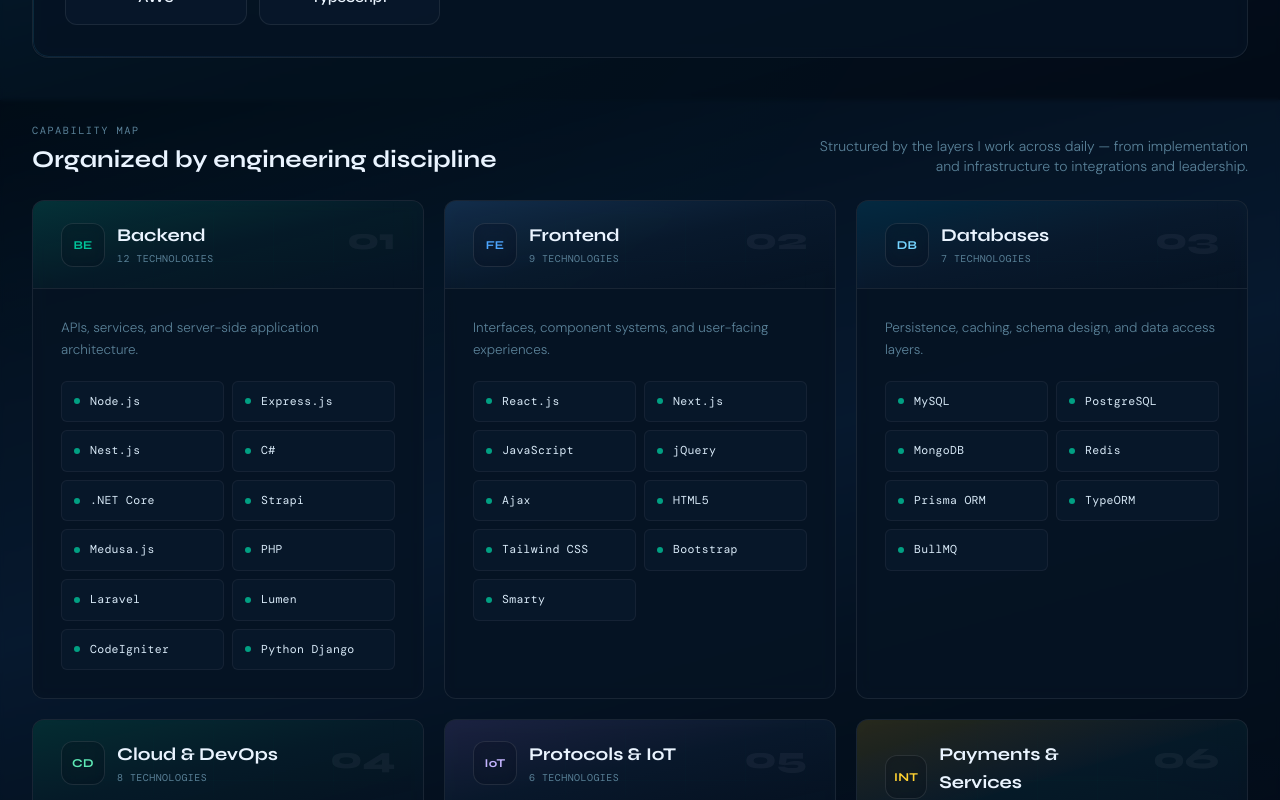
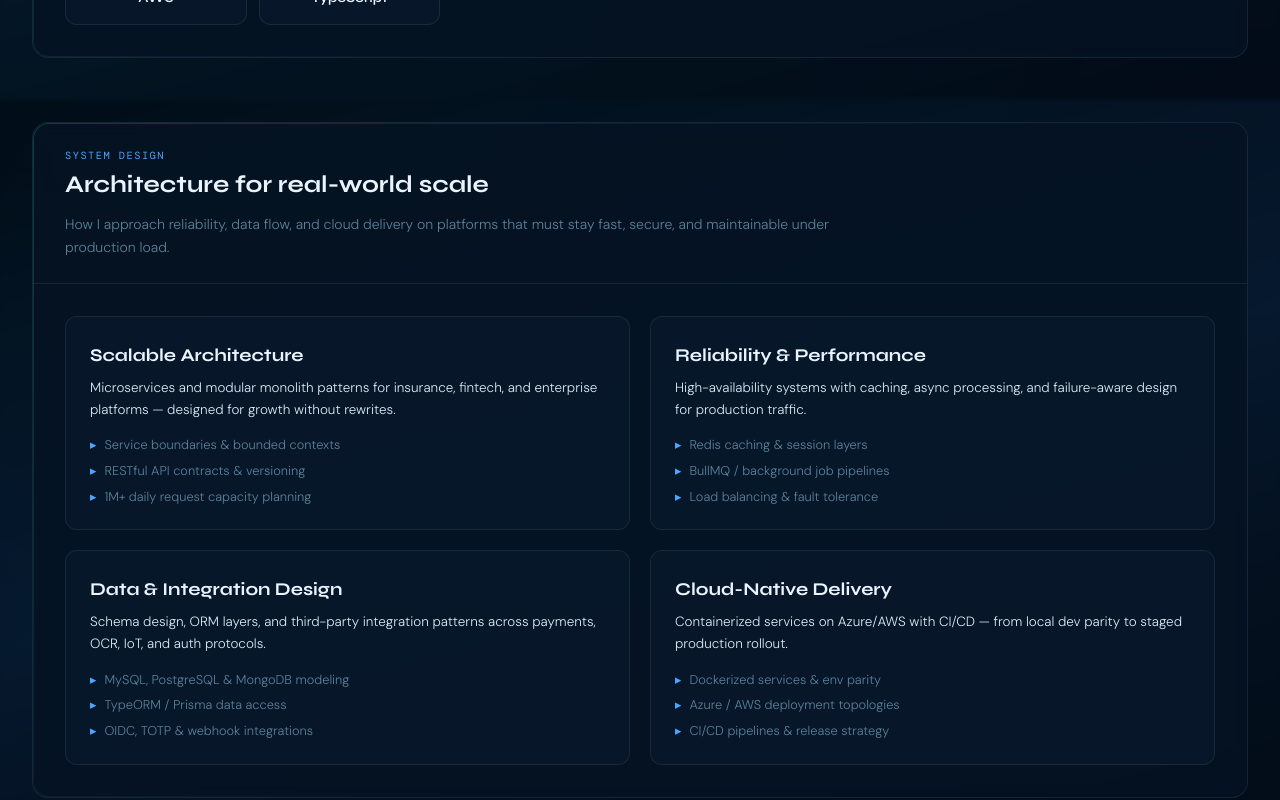
Before and after one commit to sumitchatterjee502/sumitchatterjee502.github.io, a Next.js app in the folder portfolio/: page / in a window 1280 px wide. Shown: the part 3900-4700 px from the top of the page. Built offline with nearby package versions, Linux system fonts and the light colour scheme.

Commit message:
add resolvation 4

```diff
--- a/portfolio/components/sections/Skills.tsx
+++ b/portfolio/components/sections/Skills.tsx
@@ -1,4 +1,4 @@
-import { skillGroups } from "@/data/portfolio";
+import { skillGroups, systemDesignFocus } from "@/data/portfolio";
 import { SectionShell } from "@/components/layout/SectionShell";
 import { SkillGroupCard } from "@/components/ui/SkillGroupCard";
 import { SectionHeading } from "@/components/ui/SectionHeading";
@@ -64,6 +64,50 @@
         </div>
       </RevealOnScroll>
 
+      <RevealOnScroll>
+        <div className={`skill-feature ${panelClass} border-accent-blue/20`}>
+          <div className="border-b border-border px-5 py-5 sm:px-7 md:px-8 md:py-6">
+            <p className="font-mono text-[0.65rem] uppercase tracking-[0.14em] text-accent-blue">
+              System Design
+            </p>
+            <h3 className="mt-1 font-display text-lg font-bold text-heading sm:text-xl md:text-2xl">
+              Architecture for real-world scale
+            </h3>
+            <p className="mt-3 max-w-3xl text-sm font-light leading-relaxed text-muted">
+              How I approach reliability, data flow, and cloud delivery on
+              platforms that must stay fast, secure, and maintainable under
+              production load.
+            </p>
+          </div>
+          <div className="grid gap-4 p-4 sm:grid-cols-2 sm:p-6 md:gap-5 md:p-8 lg:grid-cols-2">
+            {systemDesignFocus.map((area) => (
+              <article
+                key={area.title}
+                className="rounded-xl border border-border bg-surface-elevated/50 p-5 transition-colors hover:border-accent-blue/25 sm:p-6"
+              >
+                <h4 className="font-display text-base font-bold text-heading sm:text-lg">
+                  {area.title}
+                </h4>
+                <p className="mt-2 text-[0.84rem] font-light leading-relaxed text-text">
+                  {area.description}
+                </p>
+                <ul className="mt-4 space-y-2">
+                  {area.highlights.map((item) => (
+                    <li
+                      key={item}
+                      className="flex gap-2 text-[0.8rem] font-light leading-snug text-muted"
+                    >
+                      <span className="font-mono text-accent-blue">▸</span>
+                      <span>{item}</span>
+                    </li>
+                  ))}
+                </ul>
+              </article>
+            ))}
+          </div>
+        </div>
+      </RevealOnScroll>
+
       <div className="space-y-6">
         <SubsectionHeader
           eyebrow="Capability Map"
--- a/portfolio/components/ui/ProjectCard.tsx
+++ b/portfolio/components/ui/ProjectCard.tsx
@@ -23,6 +23,9 @@
 }) {
   const style = getCategoryStyle(project.category);
   const initials = getProjectInitials(project.title);
+  const customPanelLabel = project.panelLabel?.trim();
+  const panelLabel = customPanelLabel || initials;
+  const useCompactPanelLabel = panelLabel.length > 4;
 
   return (
     <div
@@ -42,7 +45,7 @@
       />
       <div className="hero-grid-bg absolute inset-0 opacity-60" aria-hidden="true" />
 
-      <div className="relative flex h-full flex-col justify-between p-5 md:p-6">
+      <div className="relative flex min-h-full flex-col justify-between p-5 md:p-6">
         <div className="flex items-start justify-between gap-3">
           <span
             className={cn(
@@ -59,14 +62,34 @@
           )}
         </div>
 
+        {customPanelLabel ? (
+          <>
+            <div className="flex flex-1 items-center justify-center px-2 py-4">
+              <p className="text-center font-display text-base font-bold leading-snug text-heading/35 sm:text-lg md:text-xl">
+                {customPanelLabel}
+              </p>
+            </div>
+            <p className="font-mono text-[0.65rem] uppercase tracking-wider text-muted">
+              {project.role}
+            </p>
+          </>
+        ) : (
           <div className="flex items-end justify-between gap-4">
             <p className="max-w-[70%] font-mono text-[0.65rem] uppercase tracking-wider text-muted">
               {project.role}
             </p>
-          <span className="font-display text-4xl font-extrabold tracking-tight text-heading/15 md:text-5xl">
-            {initials}
+            <span
+              className={cn(
+                "text-right leading-tight text-heading/20",
+                useCompactPanelLabel
+                  ? "max-w-[58%] font-display text-sm font-bold sm:text-base md:text-[0.95rem]"
+                  : "font-display text-4xl font-extrabold tracking-tight md:text-5xl",
+              )}
+            >
+              {panelLabel}
             </span>
           </div>
+        )}
       </div>
     </div>
   );
--- a/portfolio/data/portfolio.ts
+++ b/portfolio/data/portfolio.ts
@@ -203,6 +203,62 @@
       "Architecture Design",
     ],
   },
+  {
+    title: "System Design",
+    skills: [
+      "Microservices",
+      "Modular Monolith",
+      "High Availability",
+      "Load Balancing",
+      "Redis Caching",
+      "Message Queues",
+      "API Versioning",
+      "Database Scaling",
+    ],
+  },
+] as const;
+
+export const systemDesignFocus = [
+  {
+    title: "Scalable Architecture",
+    description:
+      "Microservices and modular monolith patterns for insurance, fintech, and enterprise platforms — designed for growth without rewrites.",
+    highlights: [
+      "Service boundaries & bounded contexts",
+      "RESTful API contracts & versioning",
+      "1M+ daily request capacity planning",
+    ],
+  },
+  {
+    title: "Reliability & Performance",
+    description:
+      "High-availability systems with caching, async processing, and failure-aware design for production traffic.",
+    highlights: [
+      "Redis caching & session layers",
+      "BullMQ / background job pipelines",
+      "Load balancing & fault tolerance",
+    ],
+  },
+  {
+    title: "Data & Integration Design",
+    description:
+      "Schema design, ORM layers, and third-party integration patterns across payments, OCR, IoT, and auth protocols.",
+    highlights: [
+      "MySQL, PostgreSQL & MongoDB modeling",
+      "TypeORM / Prisma data access",
+      "OIDC, TOTP & webhook integrations",
+    ],
+  },
+  {
+    title: "Cloud-Native Delivery",
+    description:
+      "Containerized services on Azure/AWS with CI/CD — from local dev parity to staged production rollout.",
+    highlights: [
+      "Dockerized services & env parity",
+      "Azure / AWS deployment topologies",
+      "CI/CD pipelines & release strategy",
+    ],
+  },
 ] as const;
 
 export type ProjectCategory =
@@ -228,6 +284,8 @@
   liveUrl?: string;
   repoUrl?: string;
   featured?: boolean;
+  /** Optional label on the project visual panel (instead of title initials). */
+  panelLabel?: string;
 }
 
 export const projects: Project[] = [
@@ -236,6 +294,7 @@
     category: "Fintech",
     featured: true,
     title: "Indigo Kiosk Admin Portal",
+    panelLabel: "Kiosk Admin Portal",
     role: "Team Lead / Full-Stack Developer",
     description:
       "Centralized management platform for monitoring and administering payment kiosks, transactions, users, configurations, and operational activities across the kiosk network.",
@@ -257,7 +316,8 @@
   {
     id: "lens-manufacturing",
     category: "Manufacturing",
-    title: "Lens Manufacturing Platform",
+    title: "Vimco",
+    panelLabel: "Vimco",
     role: "Project Manager / Team Lead",
     description:
       "Web-based lens manufacturing and operations platform for production workflows, order processing, inventory management, and operational activities.",
@@ -280,7 +340,8 @@
     id: "sis",
     category: "Enterprise",
     featured: true,
-    title: "SIS",
+    title: "SIS GCC (SA)",
+    panelLabel: "SIS GCC (SA)",
     role: "Team Lead / Full-Stack Developer / Project Manager",
     description:
       "Scalable enterprise platform with microservices architecture — Mobile App API, Client Portal, and Operation Portal for field operations and client workflows.",
@@ -304,6 +365,7 @@
     id: "stafingo-website",
     category: "Recruitment",
     title: "StafinGo Website",
+    panelLabel: "Stafingo Website",
     role: "Full-Stack Developer / Team Lead",
     description:
       "Recruitment and workforce solutions platform connecting job seekers with career opportunities and businesses with qualified talent.",
@@ -323,8 +385,9 @@
   },
   {
     id: "stafingo-crm",
-    category: "Recruitment",
+    category: "Enterprise",
     title: "StafinGo CRM",
+    panelLabel: "Stafingo CRM",
     role: "Full-Stack Developer / Team Lead",
     description:
       "Internal recruitment management platform for candidate management, job management, and recruitment workflows with role-based access.",
@@ -339,6 +402,7 @@
     id: "veneka",
     category: "Fintech",
     title: "Veneka",
+    panelLabel: "Veneka",
     role: "Team Lead",
     description:
       "Payment orchestration platform integrating financial institutions with core banking systems, card networks, digital wallet rails, and open banking APIs. PCI-certified, hosted on Azure.",
@@ -364,6 +428,7 @@
     category: "Fintech",
     featured: true,
     title: "Senditto",
+    panelLabel: "Senditto",
     role: "Team Lead",
     description:
       "Secure international money transfer platform with real-time transaction processing, multi-currency support, KYC/AML compliance, and fraud detection.",
@@ -378,6 +443,7 @@
     id: "unation",
     category: "Events",
     title: "UNATION",
+    panelLabel: "Unation",
     role: "Team Lead",
     description:
       "Local events discovery and ticketing platform with geolocation-based discovery, Stripe payments, and real-time management dashboard.",
@@ -392,6 +458,7 @@
     id: "ageas-federal",
     category: "Insurance",
     title: "Ageas Federal Life Insurance Portals",
+    panelLabel: "AFLI",
     role: "Team Lead",
     description:
       "Customer and renewal portals for a leading life insurance company with secure TOTP/OIDC authentication and full-stack PHP/React architecture.",
@@ -406,6 +473,7 @@
     id: "sbi-general",
     category: "Insurance",
     title: "SBI General — Rural Portals",
+    panelLabel: "SBI General Rural Portals",
     role: "Team Lead",
     description:
       "Motor and health policy purchase portals designed for rural India with navigation simplicity and accessibility focus.",
--- a/portfolio/lib/skill-utils.ts
+++ b/portfolio/lib/skill-utils.ts
@@ -56,6 +56,13 @@
     gradient: "from-rose-400/15 via-accent-blue/5 to-transparent",
     accent: "text-rose-300",
   },
+  "System Design": {
+    code: "SD",
+    description: "Scalable, reliable system architecture for high-traffic production platforms.",
+    gradient: "from-cyan-400/15 via-accent/5 to-transparent",
+    accent: "text-cyan-300",
+    span: "wide",
+  },
 };
 
 export const coreStack = [
```
Lines whose indentation alone changed are shown as unchanged.
